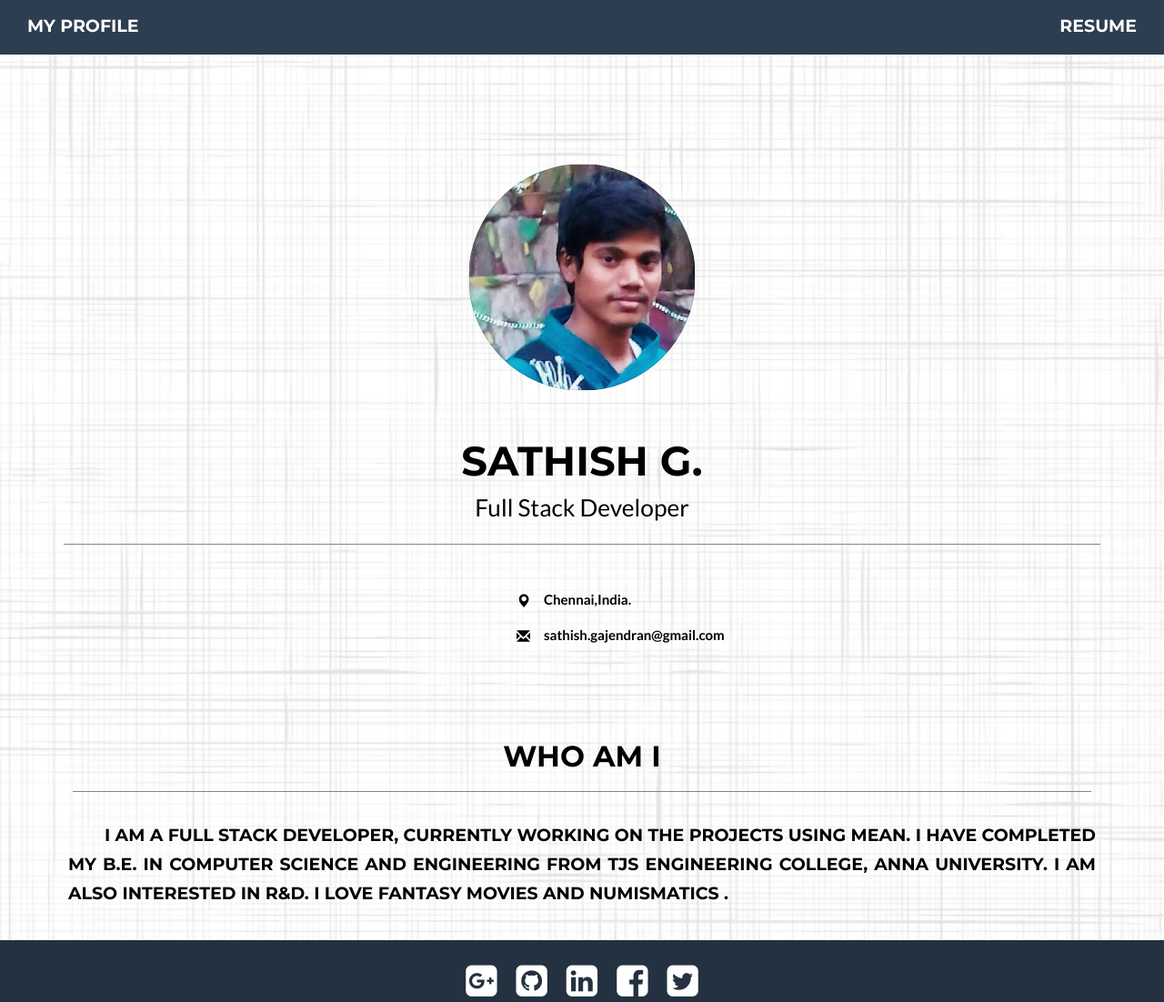
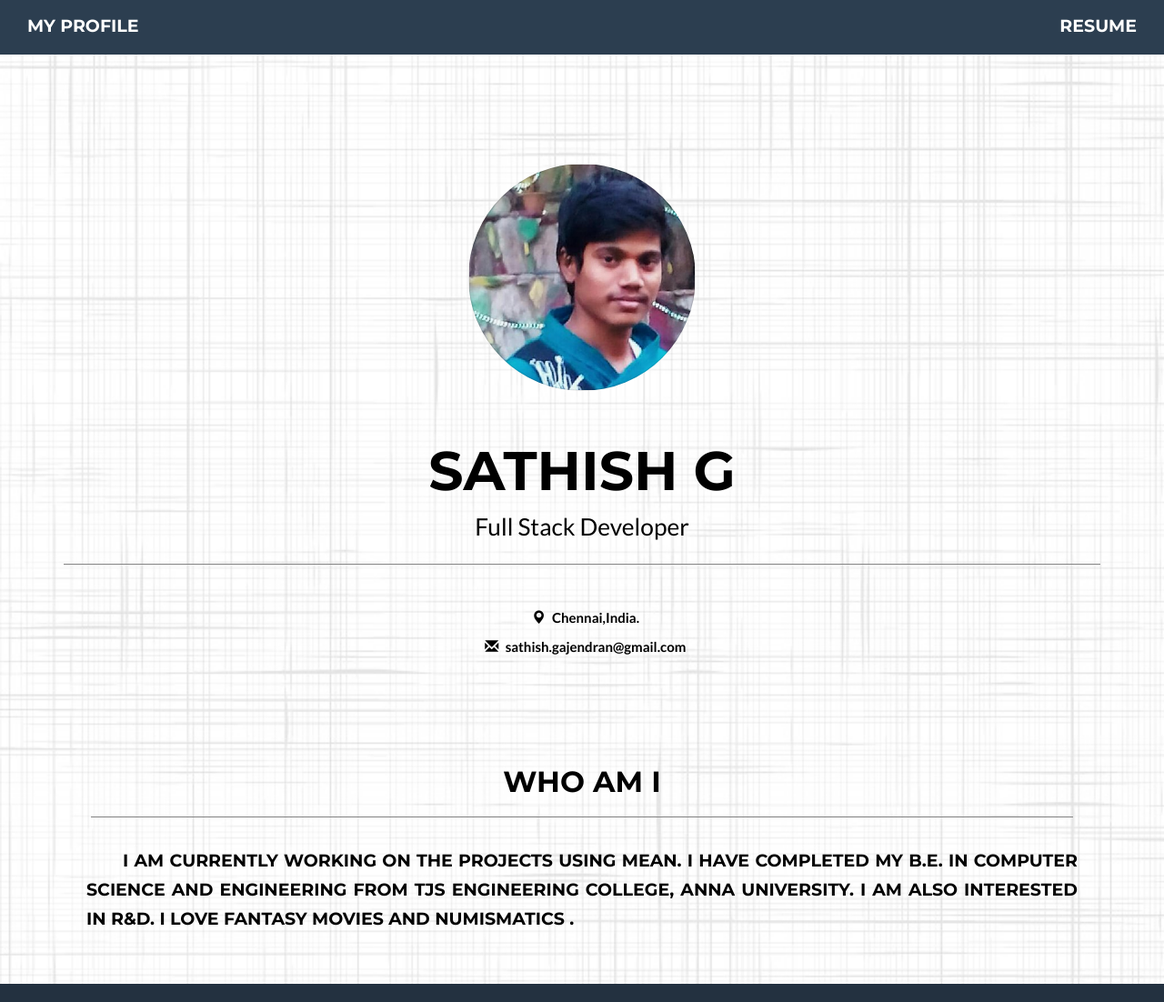
Before and after one commit to SathishGajendran/sathishgajendran.github.io, a plain HTML site: page index.html in a window 1280 px wide. Shown: the top 1102 px of the page at 91% size. Drawn offline with nearby package versions, Linux system fonts and the light colour scheme.

Commit message:
changes in design

```diff
--- a/css/style.css
+++ b/css/style.css
@@ -73,7 +73,7 @@ header {
 
 header .container {
     padding-top: 100px;
-    padding-bottom: 100px;
+    padding-bottom: 50px;
 }
 
 header img {
@@ -85,7 +85,7 @@ header .intro-text .name {
     display: block;
     text-transform: uppercase;
     font-family: Montserrat,"Helvetica Neue",Helvetica,Arial,sans-serif;
-    font-size: 2em;
+    font-size: 3em;
     font-weight: 700;
 }
 
@@ -101,7 +101,7 @@ header .intro-text .skills {
     }
 
     header .intro-text .name {
-        font-size: 3em;
+        font-size: 4em;
     }
 
     header .intro-text .skills {
--- a/index.html
+++ b/index.html
@@ -30,15 +30,15 @@
             </div>
             <div class="col-md-12" style="margin-top:40px;">
                 <div class="intro-text">
-                    <span class="name">Sathish G.</span><span class="skills">Full Stack Developer</span>
+                    <span class="name">Sathish G</span><span class="skills">Full Stack Developer</span>
                     <hr style="padding: 10px;border-color: #848484;">
-                    <div class="col-lg-2 col-lg-offset-5 col-sm-4 col-sm-offset-4 ">
-                        <table class="table" style="margin:0px;text-align: left;white-space: nowrap;font-weight: bold;">
-                            <tbody>
-                            <tr><td><span class="glyphicon glyphicon-map-marker" style="vertical-align:middle;width: 30px;display: inline-block;"></span><span class="bold" style="vertical-align:middle;">Chennai,India.</span></td></tr>
-                            <tr><td><span class="glyphicon glyphicon-envelope" style="vertical-align:middle;width: 30px;display: inline-block;"></span><span class="bold" style="vertical-align:middle;"><a href="mailto:sathish.gajendran@gmail.com" style="color:#000;text-decoration: none;">sathish.gajendran@gmail.com</a></span></td></tr>
-                            </tbody>
-                        </table>
+                    <div class="col-lg-4 col-lg-offset-4 col-sm-4 col-sm-offset-4" style="font-weight: bold;line-height: 30px;">
+                        <div>
+                            <span class="glyphicon glyphicon-map-marker" style="vertical-align:middle;width: 30px;display: inline-block;"></span><span class="bold" style="vertical-align:middle;">Chennai,India.</span></td></tr>
+                        </div>
+                        <div>
+                            <span class="glyphicon glyphicon-envelope" style="vertical-align:middle;width: 30px;display: inline-block;"></span><span class="bold" style="vertical-align:middle;"><a href="mailto:sathish.gajendran@gmail.com" style="color:#000;text-decoration: none;">sathish.gajendran@gmail.com</a></span>
+                        </div>
                     </div>
                 </div>
             </div>
@@ -46,7 +46,7 @@
     </div>
 </header>
 <header class="transColor">
-    <div class="container" style="padding: 25px">
+    <div class="container" style="padding: 45px">
         <div class="row">
             <div class="col-lg-12 text-center">
                 <h2>Who Am I</h2>
@@ -55,7 +55,7 @@
         </div>
         <div class="row">
             <h4 style="text-align: justify;padding: 0 10px 0 10px;text-indent:40px;line-height: 32px;">
-                I am a Full Stack Developer, currently working on the Projects using MEAN. I have completed my
+                I am currently working on the Projects using MEAN. I have completed my
                 B.E. in Computer Science and Engineering from TJS Engineering College, Anna University.
                 I am also interested in R&D.
                 I love Fantasy movies and Numismatics .
@@ -74,7 +74,7 @@
                     <a href="https://github.com/sathishgajendran" target="_blank" class="link"><i class="fa fa-fw fa-github-square fa-2x"></i></a>
                     <a href="http://in.linkedin.com/in/sathishgajendran" target="_blank" class="link"><i class="fa fa-fw fa-linkedin-square fa-2x"></i></a>
                     <a href="https://www.facebook.com/sathishg44" target="_blank" class="link"><i class="fa fa-fw fa-facebook-square fa-2x"></i></a>
-                    <a href="https://twitter.com/gsathishg" target="_blank" class="link"><i class="fa fa-fw fa-twitter-square fa-2x"></i></a>
+                    <a href="https://twitter.com/sat44g" target="_blank" class="link"><i class="fa fa-fw fa-twitter-square fa-2x"></i></a>
                 </span>
             </div>
         </div>
```
